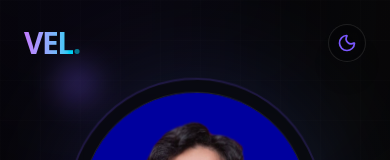
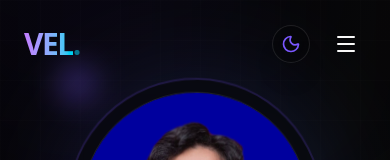
Before and after one commit to vitoernestolimbong-design/Portofolio, a Next.js app: page / in a window 390 px wide. Shown: the top 160 px of the page. Built offline with nearby package versions, Linux system fonts and the light colour scheme; a web font is replaced by a local one.

Commit message:
update portfolio

```diff
--- a/src/components/navbar.tsx
+++ b/src/components/navbar.tsx
@@ -1,9 +1,10 @@
 "use client";
 
 import { useState, useEffect } from "react";
-import { motion, useScroll, useMotionValueEvent } from "framer-motion";
+import { motion, useScroll, useMotionValueEvent, AnimatePresence } from "framer-motion";
 import { ThemeToggle } from "./theme-toggle";
 import { cn } from "@/lib/utils";
+import { Menu, X } from "lucide-react";
 
 const navItems = [
   { name: "About", href: "#about" },
@@ -16,6 +17,7 @@ const navItems = [
 export function Navbar() {
   const [isScrolled, setIsScrolled] = useState(false);
   const [activeSection, setActiveSection] = useState("");
+  const [isMobileMenuOpen, setIsMobileMenuOpen] = useState(false);
   const { scrollY } = useScroll();
 
   useMotionValueEvent(scrollY, "change", (latest) => {
@@ -49,8 +51,8 @@ export function Navbar() {
     <motion.header
       className={cn(
         "fixed top-0 inset-x-0 z-50 transition-all duration-300 border-b border-transparent",
-        isScrolled
-          ? "bg-white/70 dark:bg-black/70 backdrop-blur-md border-border py-4 shadow-sm"
+        isScrolled || isMobileMenuOpen
+          ? "bg-white/80 dark:bg-black/80 backdrop-blur-md border-border py-4 shadow-sm"
           : "bg-transparent py-6"
       )}
       initial={{ y: -100 }}
@@ -63,16 +65,18 @@ export function Navbar() {
           className="relative group text-3xl font-black tracking-tighter font-space"
           whileHover={{ scale: 1.05 }}
           whileTap={{ scale: 0.95 }}
-          onClick={() => setActiveSection("")}
+          onClick={() => {
+            setActiveSection("");
+            setIsMobileMenuOpen(false);
+          }}
         >
           <span className="bg-clip-text text-transparent bg-gradient-to-r from-primary to-blue-500 dark:from-purple-400 dark:to-cyan-400">
             VEL
           </span>
           <span className="text-blue-500 dark:text-cyan-400 animate-pulse">.</span>
-
-          <span className="absolute -bottom-1 left-0 w-0 h-1 bg-gradient-to-r from-primary to-blue-500 dark:from-purple-400 dark:to-cyan-400 rounded-full transition-all duration-300 group-hover:w-full" />
         </motion.a>
 
+        {/* Desktop Navigation */}
         <nav className="hidden md:flex items-center gap-8">
           {navItems.map((item) => {
             const isActive = activeSection === item.href;
@@ -105,11 +109,48 @@ export function Navbar() {
           <ThemeToggle />
         </nav>
 
-        {/* Mobile menu could be added here, keeping it minimal for now */}
-        <div className="md:hidden flex items-center">
+        {/* Mobile Navigation Toggle */}
+        <div className="md:hidden flex items-center gap-4">
           <ThemeToggle />
+          <button
+            onClick={() => setIsMobileMenuOpen(!isMobileMenuOpen)}
+            className="p-2 text-foreground hover:bg-secondary rounded-lg transition-colors"
+          >
+            {isMobileMenuOpen ? <X size={24} /> : <Menu size={24} />}
+          </button>
         </div>
       </div>
+
+      {/* Mobile Menu Dropdown */}
+      <AnimatePresence>
+        {isMobileMenuOpen && (
+          <motion.div
+            initial={{ opacity: 0, height: 0 }}
+            animate={{ opacity: 1, height: "auto" }}
+            exit={{ opacity: 0, height: 0 }}
+            className="md:hidden border-t border-border overflow-hidden bg-white/90 dark:bg-black/90 backdrop-blur-lg"
+          >
+            <div className="container mx-auto px-6 py-8 flex flex-col gap-6">
+              {navItems.map((item, idx) => (
+                <motion.a
+                  key={item.name}
+                  href={item.href}
+                  initial={{ opacity: 0, x: -20 }}
+                  animate={{ opacity: 1, x: 0 }}
+                  transition={{ delay: idx * 0.05 }}
+                  onClick={() => setIsMobileMenuOpen(false)}
+                  className={cn(
+                    "text-xl font-bold transition-all hover:text-primary",
+                    activeSection === item.href ? "text-primary" : "text-foreground"
+                  )}
+                >
+                  {item.name}
+                </motion.a>
+              ))}
+            </div>
+          </motion.div>
+        )}
+      </AnimatePresence>
     </motion.header>
   );
 }
```
